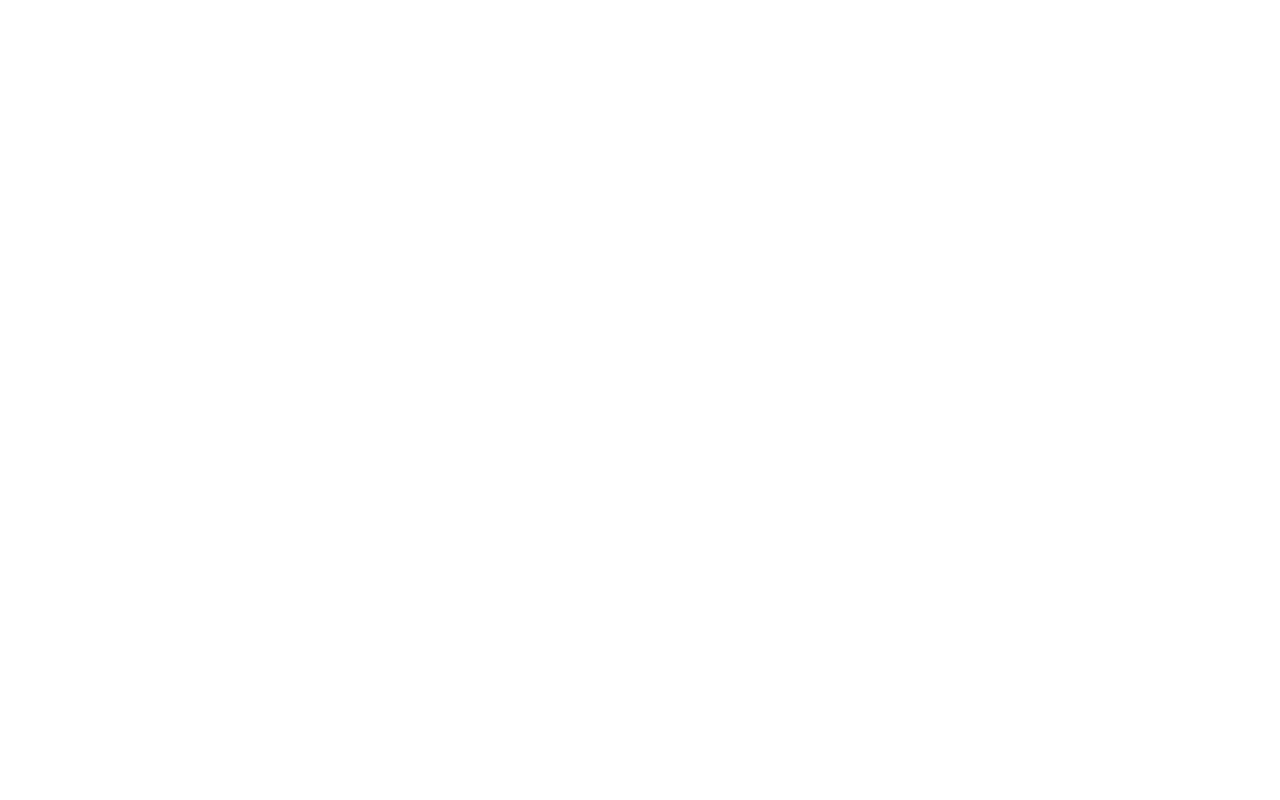
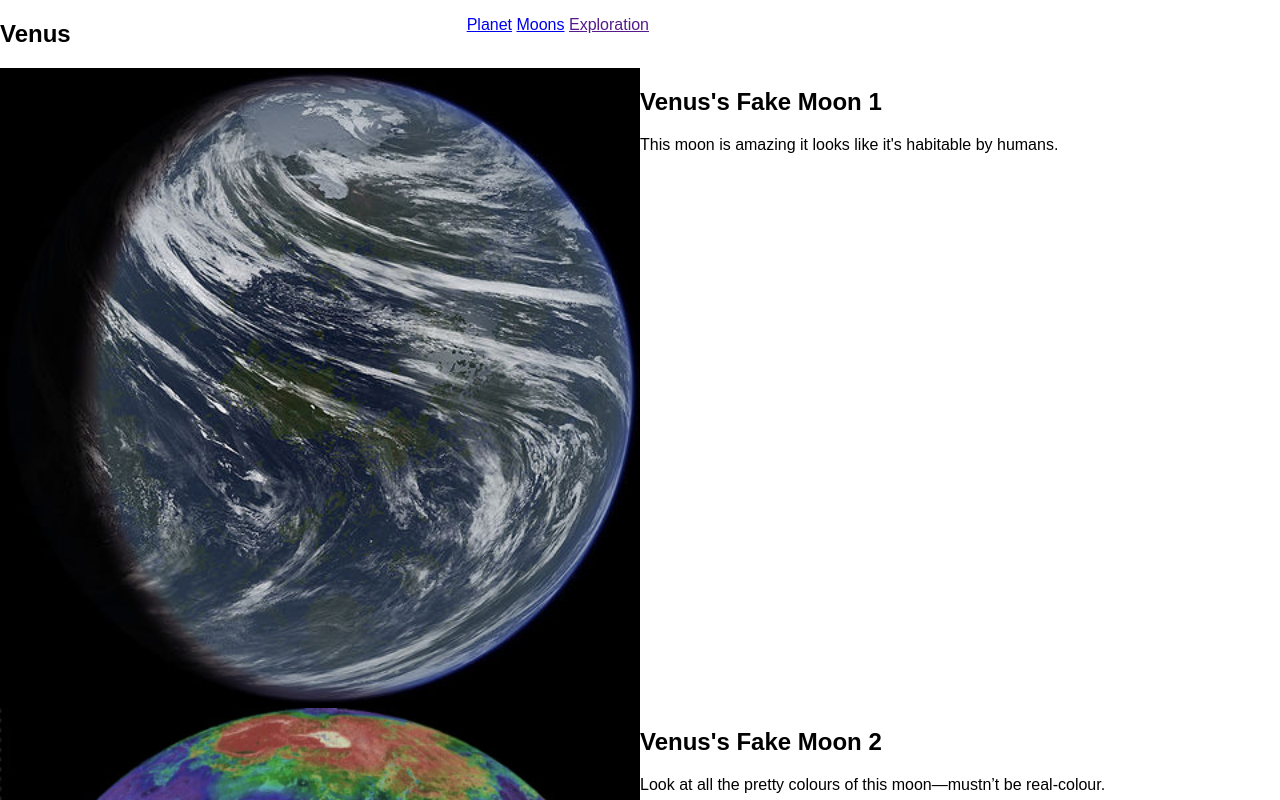
Before and after one commit to samzah/dsn1675-planet-website, a plain HTML site: page moons.html in a window 1280 px wide. Shown: the top 800 px of the page. Drawn offline with Linux system fonts and the light colour scheme.

Commit message:
Moons
Did the moon html

```diff
--- a/moons.html
+++ b/moons.html
@@ -12,5 +12,38 @@
 
 <body>
 
+<div class="grid">
+	<div class="unit xs-1 s-1 m-1-2 l-1-3">
+		<h2>Venus</h2>
+	</div>
+	<div class="unit xs-1 s-1 m-1-2 l-1-3">
+		<ol>
+			<li><a href="index.html">Planet</a></li>
+			<li><a href="moons.html">Moons</a></li>
+			<li><a href="">Exploration</a></li>
+		</ol>
+	</div>
+</div>
+
+<div class="grid">
+	<div class="unit xs-1 s-1 m-1-2 l-1-2">
+		<img class="img-flex" src="img/venus-moon-1.jpg" alt="image of venus">
+	</div>
+
+	<div class="unit xs-1 s-1 m-1-2 l-1-2">
+		<h2>Venus's Fake Moon 1</h2>
+		<p>This moon is amazing it looks like it's habitable by humans.</p>
+	</div>
+
+	<div class="unit xs-1 s-1 m-1-2 l-1-2">
+		<img class="img-flex" src="img/venus-moon-2.jpg" alt="image of venus">
+	</div>
+
+	<div class="unit xs-1 s-1 m-1-2 l-1-2">
+		<h2>Venus's Fake Moon 2</h2>
+		<p>Look at all the pretty colours of this moon—mustn’t be real-colour.</p>
+	</div>
+</div>
+
 
 </body>
```
